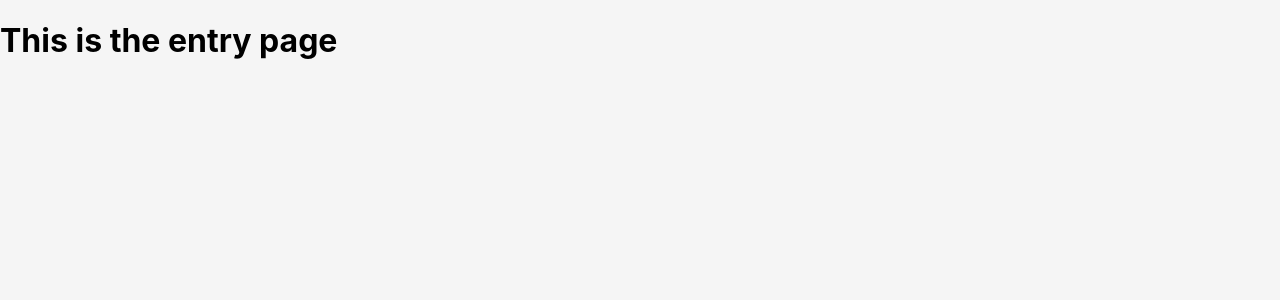
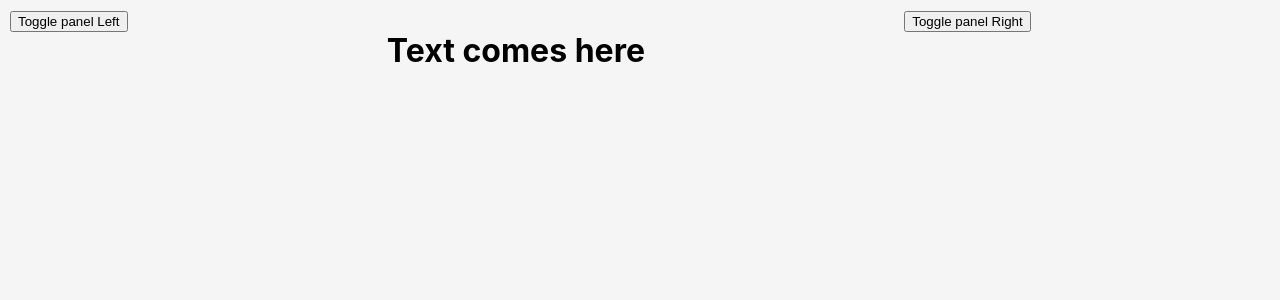
Before and after one commit to zakzc/toma_notas_front, a React (Create React App) app: page / in a window 1280 px wide. Shown: the top 300 px of the page. Built offline with nearby package versions, Linux system fonts and the light colour scheme.

Commit message:
Adds initial navigation of panels

```diff
--- a/src/Styles/EntryPageStyle.css
+++ b/src/Styles/EntryPageStyle.css
@@ -1,9 +1,11 @@
 .entryPageStyle {
     margin: 0;
-    padding: 0;
+    padding: 10px;
     border: 0;
     height: 100%;
     width: 100%;
     position: absolute;
     background-color: whitesmoke;
+    display: grid;
+    grid-template-columns: auto auto auto;
 }
--- a/src/pages/EntryPage.tsx
+++ b/src/pages/EntryPage.tsx
@@ -1,10 +1,30 @@
-import React from "react";
+import React, { useState } from "react";
 import "../Styles/EntryPageStyle.css";
+import TextArea from "./TextArea";
+import LeftPanel from "./LeftPanel";
+import RightPanel from "./RightPanel";
 
-export default function EntryPage(): JSX.Element {
+export default function SidePanel(): JSX.Element {
+  // State to keep track of whether the panel is open or closed
+  const [isOpenLeft, setIsOpenLeft] = useState(false);
+  const [isOpenRight, setIsOpenRight] = useState(false);
+
   return (
     <div className="entryPageStyle">
-      <h1>This is the entry page</h1>
+      <div>
+        <button onClick={() => setIsOpenLeft(!isOpenLeft)}>
+          Toggle panel Left
+        </button>
+        {/* The panel itself */}
+        {isOpenLeft && <LeftPanel />}
+      </div>
+      <TextArea />
+      <div>
+        <button onClick={() => setIsOpenRight(!isOpenRight)}>
+          Toggle panel Right
+        </button>
+        {isOpenRight && <RightPanel />}
+      </div>
     </div>
   );
 }
--- /dev/null
+++ b/src/pages/LeftPanel.tsx
@@ -0,0 +1,10 @@
+import React from "react";
+import "../Styles/LogInPageStyle.css";
+
+export default function LeftPanel(): JSX.Element {
+  return (
+    <div>
+      <h1>This is the LeftPanel</h1>
+    </div>
+  );
+}
--- /dev/null
+++ b/src/pages/RightPanel.tsx
@@ -0,0 +1,10 @@
+import React from "react";
+import "../Styles/LogInPageStyle.css";
+
+export default function RightPanel(): JSX.Element {
+  return (
+    <div>
+      <h1>This is the Right panel</h1>
+    </div>
+  );
+}
--- /dev/null
+++ b/src/pages/TextArea.tsx
@@ -0,0 +1,10 @@
+import React from "react";
+import "../Styles/LogInPageStyle.css";
+
+export default function TextArea(): JSX.Element {
+  return (
+    <div>
+      <h1>Text comes here</h1>
+    </div>
+  );
+}
```
